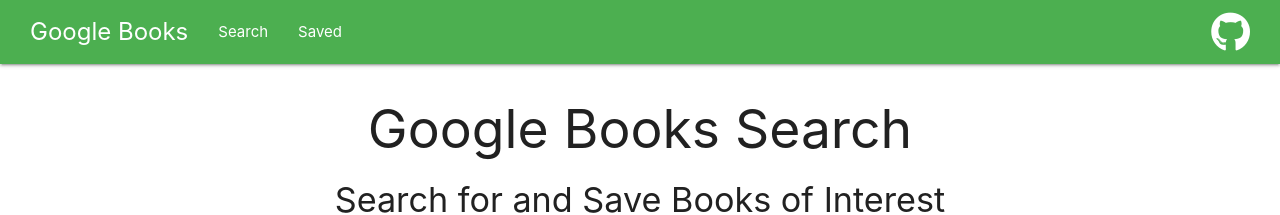
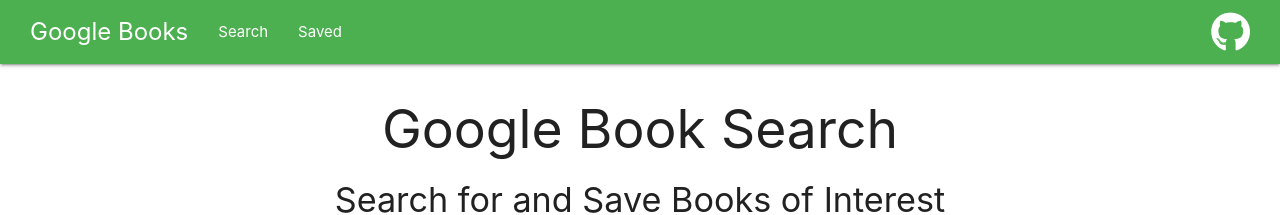
Before and after one commit to 0xBull24/Digital-Library, a React (Create React App) app in the folder client/: page /search in a window 1280 px wide. Shown: the top 215 px of the page. Built offline with nearby package versions, Linux system fonts and the light colour scheme; no server answers.

Commit message:
WIP: No match route

```diff
--- a/client/src/App.js
+++ b/client/src/App.js
@@ -3,6 +3,7 @@
 import Navbar from './components/Navbar'
 import Jumbotron from './components/Jumbotron'
 import Search from './pages/Search'
+import NoMatch from './pages/NoMatch'
 import './App.css';
 
 class App extends Component {
@@ -32,6 +33,7 @@
             <Switch>
               <Route exact path='/' component={ Search } />
               <Route exact path='/search' component={ Search } />
+              <Route component={ NoMatch } />
             </Switch>
           </Router>
         </div>
--- a/client/src/components/Jumbotron/jumbotron.js
+++ b/client/src/components/Jumbotron/jumbotron.js
@@ -4,7 +4,7 @@
 function jumbotron() {
     return (
         <div className='container center-align'>
-            <h2>Google Books Search</h2>
+            <h2>Google Book Search</h2>
             <h4>Search for and Save Books of Interest</h4>
         </div>
     )
--- /dev/null
+++ b/client/src/pages/NoMatch/index.js
@@ -0,0 +1 @@
+export { default } from './nomatch'
--- /dev/null
+++ b/client/src/pages/NoMatch/nomatch.css
@@ -0,0 +1,3 @@
+.nomatch {
+    color: #4CAF50;
+}
--- /dev/null
+++ b/client/src/pages/NoMatch/nomatch.js
@@ -0,0 +1,14 @@
+import React, { Component } from 'react';
+import './nomatch.css'
+
+const NoMatch = props => {
+    return (
+        <div className="nomatch container center-align">
+            <h1>Sorry, No route found. Please check url</h1>
+            <h2>&gt;_&lt;</h2>
+        </div>
+    )
+
+}
+
+export default NoMatch;
```
